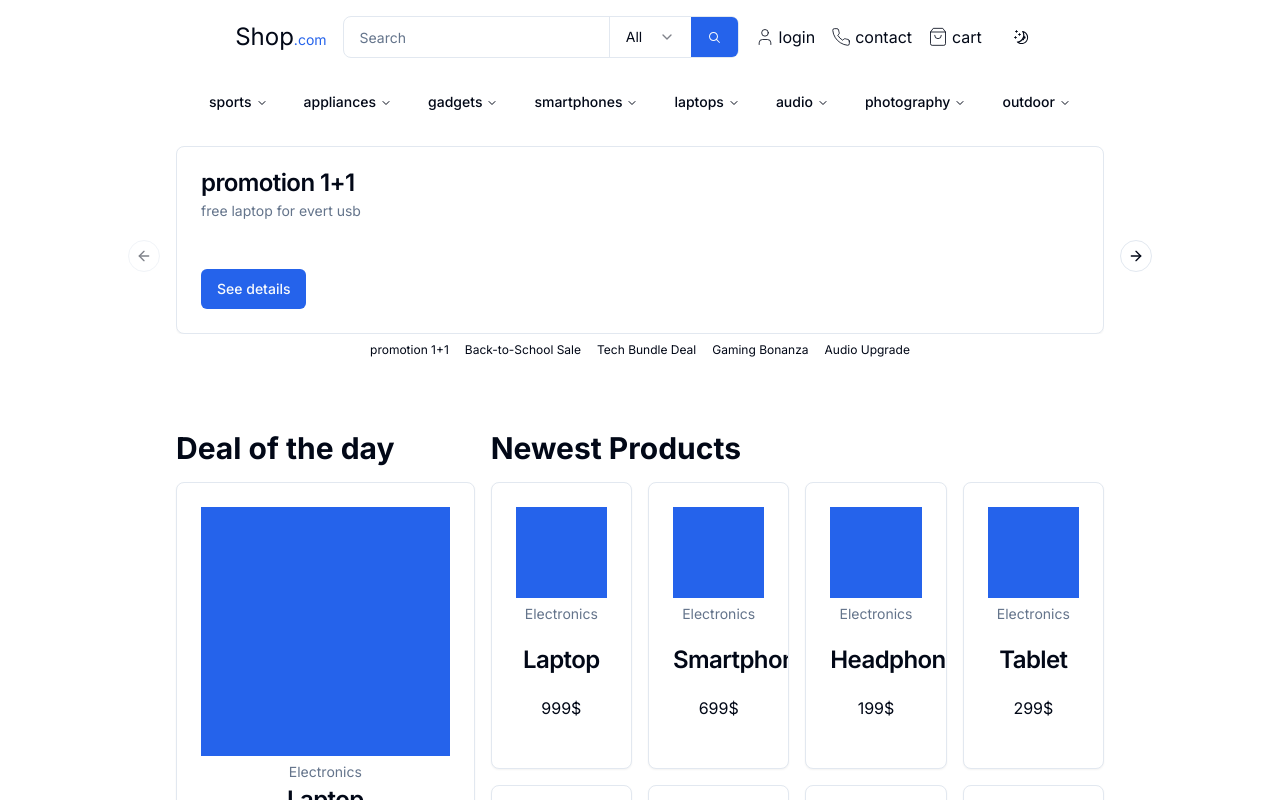
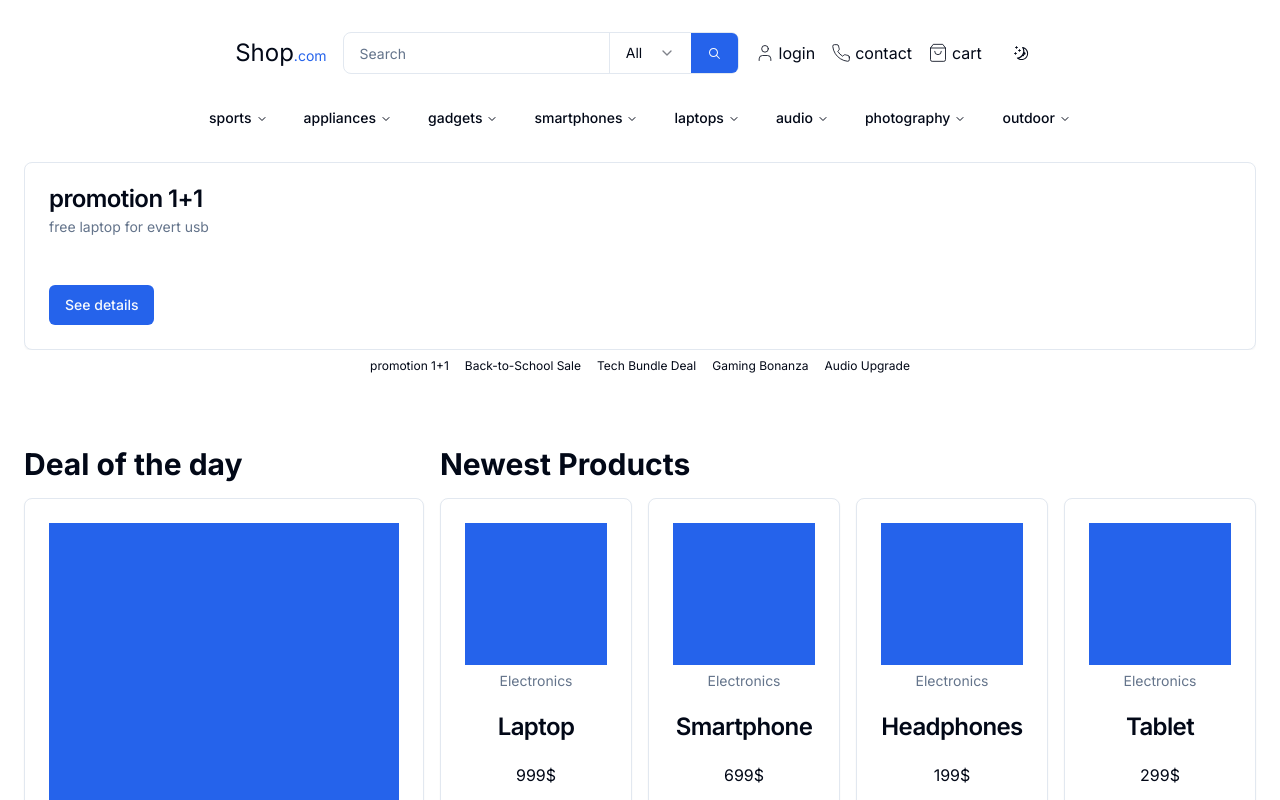
Before and after one commit to Predakor/shop-clone, a Next.js app: page / in a window 1280 px wide. Shown: the top 800 px of the page. Built offline with nearby package versions, Linux system fonts and the light colour scheme.

Commit message:
Add: Sticky header

```diff
--- a/app/layout.tsx
+++ b/app/layout.tsx
@@ -19,7 +19,9 @@ export default function RootLayout({
 }) {
   return (
     <html lang="en">
-      <body className={inter.className + " flex flex-col gap-4"}>
+      <body
+        className={`${inter.className} m-auto flex flex-col gap-4 overflow-x-clip p-4 lg:max-w-screen-xl`}
+      >
         <ThemeProvider
           attribute="class"
           defaultTheme="system"
--- a/app/page.tsx
+++ b/app/page.tsx
@@ -26,7 +26,7 @@ import {
 export default function Page() {
   const news = dummyNews;
   return (
-    <main className="flex flex-col items-center gap-8 overflow-x-hidden px-2 lg:gap-16 lg:px-44">
+    <main className="flex flex-col gap-8 overflow-x-hidden px-2 lg:gap-16">
       <section className="w-full">
         <PromotionsBanner />
       </section>
--- a/components/layout/Header/Header.tsx
+++ b/components/layout/Header/Header.tsx
@@ -1,5 +1,7 @@
 "use client";
 import BrowseCategories from "@/components/BrowseCategories/BrowseCategories";
+import useIsIntersecting from "@/hooks/useIsIntersecting";
+import { useRef } from "react";
 import { useMediaQuery } from "react-responsive";
 import MobileNav from "../Navbar/MobileNavbar";
 import Navbar from "../Navbar/Navbar";
@@ -7,12 +9,18 @@ import Navbar from "../Navbar/Navbar";
 type Props = {};
 
 function Header({}: Props) {
+  const headerRef = useRef<HTMLElement>(null);
+  const isSticky = useIsIntersecting({ target: headerRef });
+
   const isMobile = useMediaQuery({
     query: "(max-width : 1024px)",
   });
 
   return (
-    <header className="flex flex-col items-center gap-4 p-2">
+    <header
+      className={`sticky -top-1 z-50 flex flex-col items-center gap-4 bg-inherit p-2`}
+      ref={headerRef}
+    >
       {isMobile ? (
         <MobileNav />
       ) : (
@@ -21,6 +29,9 @@ function Header({}: Props) {
           <BrowseCategories />
         </>
       )}
+      {isSticky && (
+        <span className="absolute bottom-0 h-1 w-screen border-b-2" />
+      )}
     </header>
   );
 }
--- /dev/null
+++ b/hooks/useIsIntersecting.ts
@@ -0,0 +1,35 @@
+import { RefObject, useEffect, useState } from "react";
+
+type Props = {
+  target: RefObject<HTMLElement | null>;
+  onIntersect?: (entry: IntersectionObserverEntry) => void;
+};
+
+function useIsIntersecting({ target, onIntersect }: Props) {
+  const [isIntersecting, setIsIntersecting] = useState(false);
+
+  useEffect(() => {
+    const element = target.current;
+    const observer = new IntersectionObserver(
+      ([entry]) => {
+        const isSticky = entry.intersectionRatio < 1;
+        setIsIntersecting(() => isSticky);
+      },
+      { threshold: [1] },
+    );
+
+    if (element) {
+      observer.observe(element);
+    }
+
+    return () => {
+      if (element) {
+        observer.unobserve(element);
+      }
+    };
+  }, [target]);
+
+  return isIntersecting;
+}
+
+export default useIsIntersecting;
```
